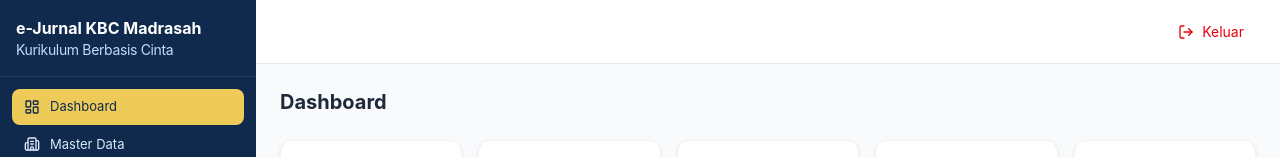
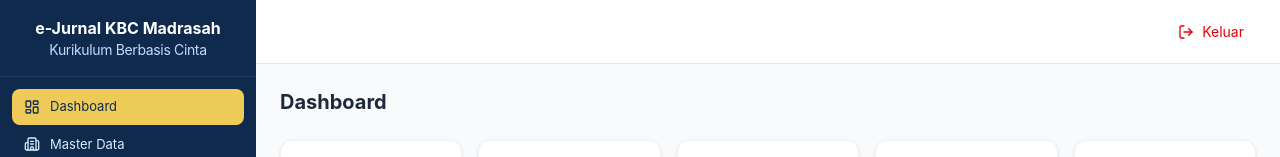
Before and after one commit to Subariyanto/sijurnal-cinta-guru, a React (Vite) app: page /#/ in a window 1280 px wide. Shown: the top 157 px of the page. Built offline with nearby package versions, Linux system fonts and the light colour scheme; sample sign-in values are in the browser's storage.

Commit message:
style: sidebar title center

```diff
--- a/src/components/Sidebar.jsx
+++ b/src/components/Sidebar.jsx
@@ -42,7 +42,7 @@ export default function Sidebar({ open, onClose }) {
       {open && <div className="fixed inset-0 bg-black/50 z-40 lg:hidden" onClick={onClose} />}
       <aside className={`fixed top-0 left-0 h-full w-64 bg-[#102a4d] text-white z-50 transform transition-transform duration-200 overflow-y-auto ${open ? 'translate-x-0' : '-translate-x-full'} lg:translate-x-0`}>
         <div className="flex items-center justify-between p-4 border-b border-[#1e3a5f]">
-          <div>
+          <div className="flex-1 text-center">
             <h1 className="font-bold text-base">e-Jurnal KBC Madrasah</h1>
             <p className="text-sm text-blue-200 tracking-tight">Kurikulum Berbasis Cinta</p>
           </div>
```
